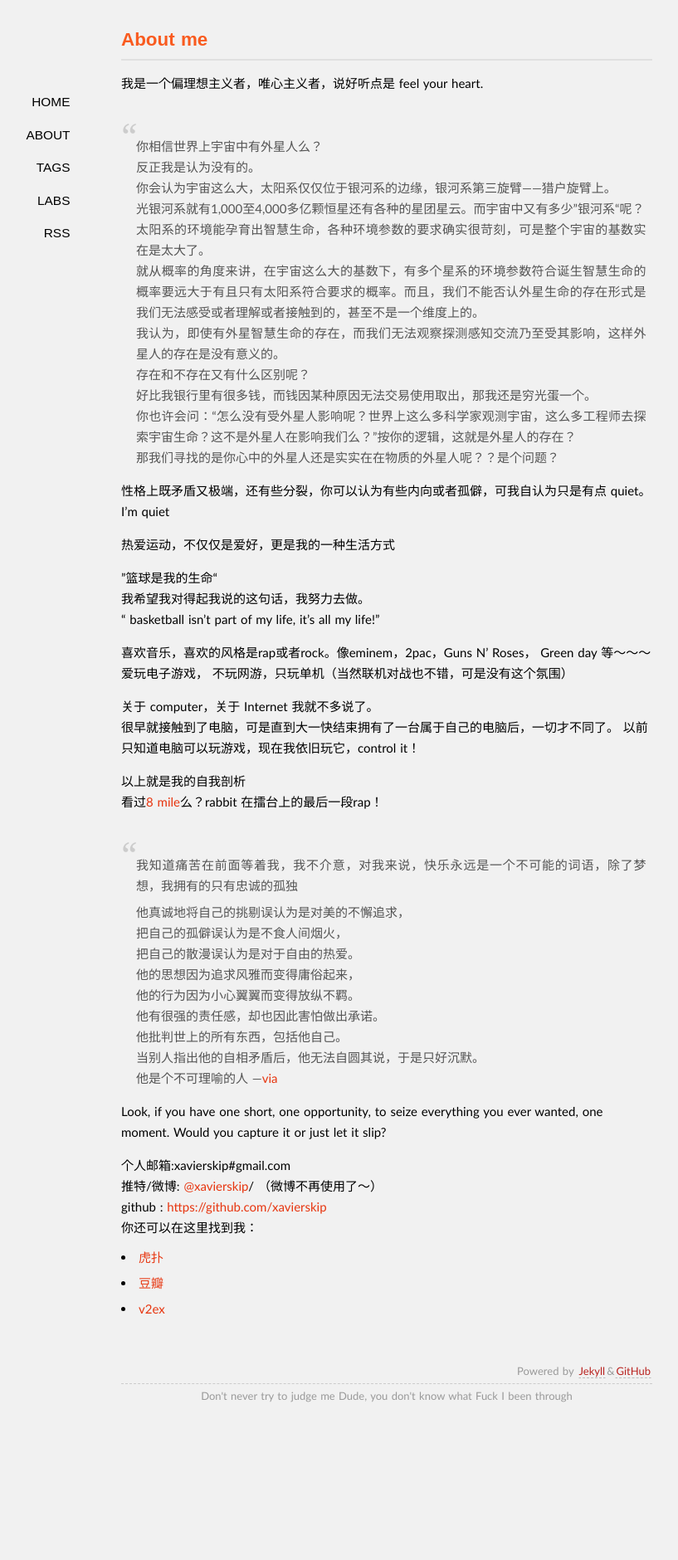
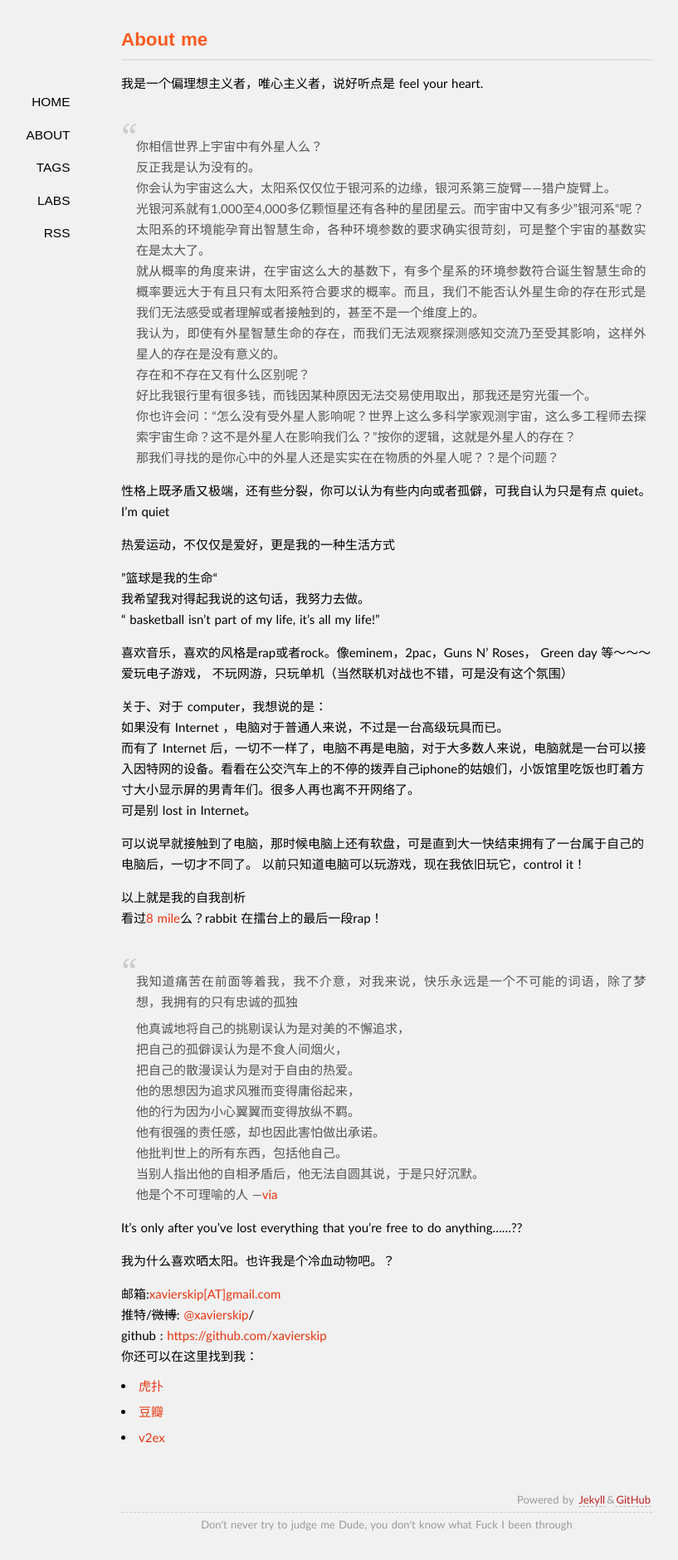
Before and after one commit to xavierskip/xavierskip.github.io, a Jekyll site: the page built from about/index.md, in a window 1280 px wide. Shown: the whole page at 83% size, without its empty margins (174-991 px from the left). Built offline with Jekyll 4.4.1, drawn with Linux system fonts in a browser that asks for light colours; some web fonts are replaced; Markdown is read by kramdown in place of the engine named in the settings; comment, search, counter and statistics services are not loaded; before the commit the page ends 1725 px from its top, so only the background shows below that.

Commit message:
about me  v1.0

```diff
--- a/about/index.md
+++ b/about/index.md
@@ -31,8 +31,12 @@ comments: yes
 喜欢音乐，喜欢的风格是rap或者rock。像eminem，2pac，Guns N' Roses， Green day 等～～～
 爱玩电子游戏， 不玩网游，只玩单机（当然联机对战也不错，可是没有这个氛围）
 
-关于 computer，关于 Internet 我就不多说了。
-很早就接触到了电脑，可是直到大一快结束拥有了一台属于自己的电脑后，一切才不同了。
+关于、对于 computer，我想说的是：
+如果没有 Internet ，电脑对于普通人来说，不过是一台高级玩具而已。
+而有了 Internet 后，一切不一样了，电脑不再是电脑，对于大多数人来说，电脑就是一台可以接入因特网的设备。看看在公交汽车上的不停的拨弄自己iphone的姑娘们，小饭馆里吃饭也盯着方寸大小显示屏的男青年们。很多人再也离不开网络了。
+可是别 lost in Internet。
+
+可以说早就接触到了电脑，那时候电脑上还有软盘，可是直到大一快结束拥有了一台属于自己的电脑后，一切才不同了。
 以前只知道电脑可以玩游戏，现在我依旧玩它，control it！
 
 以上就是我的自我剖析
@@ -50,12 +54,12 @@ comments: yes
  >当别人指出他的自相矛盾后，他无法自圆其说，于是只好沉默。
  >他是个不可理喻的人  ---[via](http://blog.chengyichao.info/onesuper)
 
-Look, if you have one short, one opportunity, to seize everything you ever wanted, one moment. Would you capture it or just let it slip?
+It's only after you've lost everything that you're free to do anything......??
 
+我为什么喜欢晒太阳。也许我是个冷血动物吧。？
 
-
-个人邮箱:xavierskip#gmail.com
-推特/微博: [@xavierskip](https://twitter.com/xavierskip)/ （微博不再使用了～）
+邮箱:<a href="mailto:xavierskip@gmail.com">xavierskip[AT]gmail.com</a>
+推特/<del>微博</del>: [@xavierskip](https://twitter.com/xavierskip)/
 github : [https://github.com/xavierskip](https://github.com/xavierskip)
 你还可以在这里找到我：
 
```
